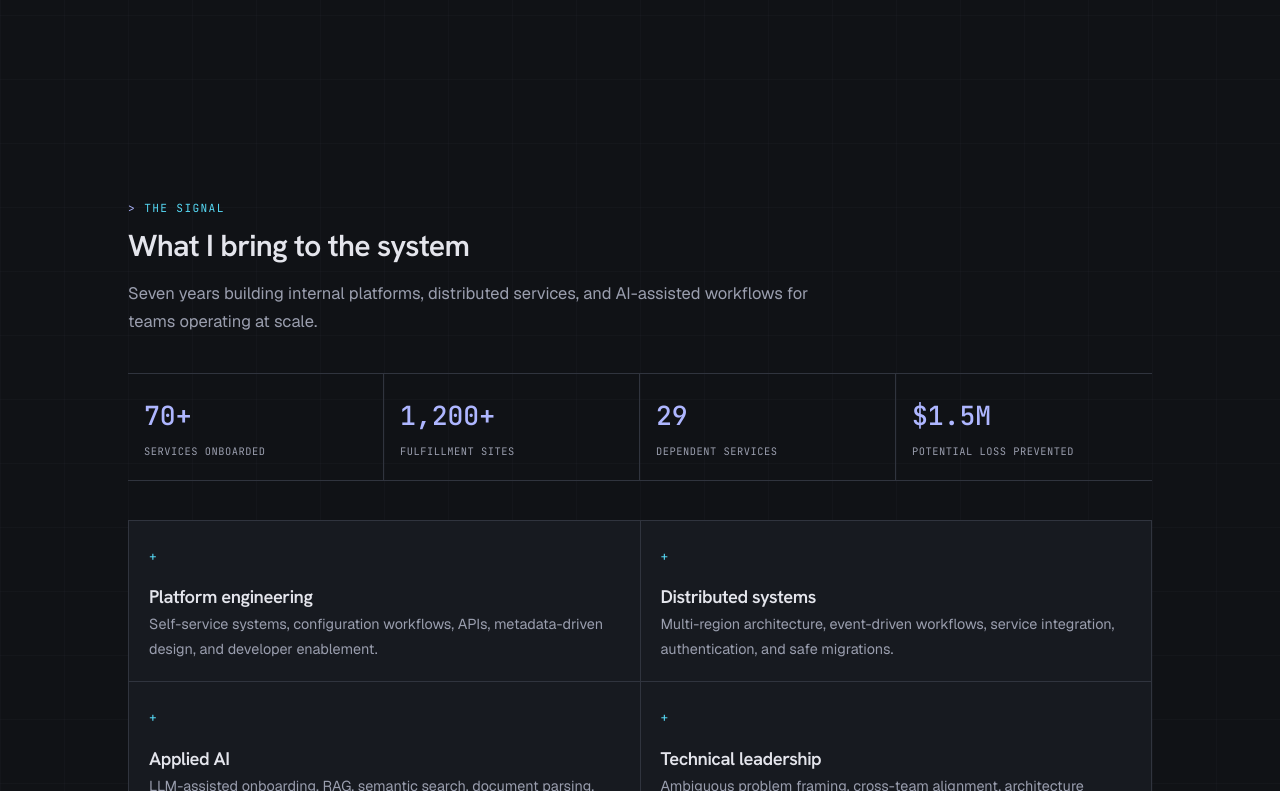
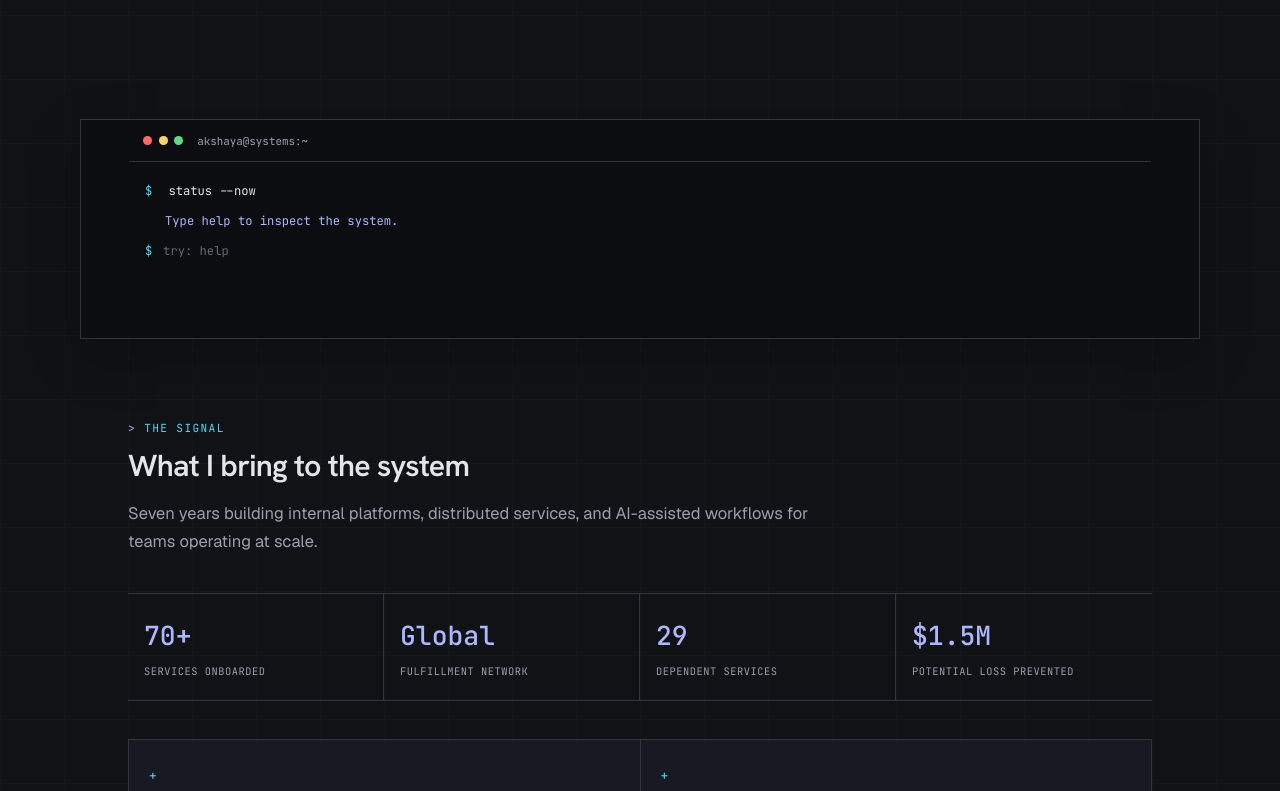
Before and after one commit to Akshaya2612/akshaya-portfolio, a React (Vite) app: page / in a window 1280 px wide. Shown: the part 689-1480 px from the top of the page. Built offline with nearby package versions, Linux system fonts and the light colour scheme.

Commit message:
Add terminal and event-driven architecture visuals

```diff
--- a/src/App.tsx
+++ b/src/App.tsx
@@ -56,6 +56,36 @@ function Hero() {
       <p className="hero-name">{identity.name}</p>
     </header>
   );
+}
+
+function Terminal() {
+  const [command, setCommand] = useState("");
+  const [output, setOutput] = useState("Type help to inspect the system.");
+  const run = (value: string) => {
+    const cmd = value.trim().toLowerCase();
+    const responses: Record<string, string> = {
+      help: "experience   systems   stack   contact",
+      experience: "Amazon · SS&C Eze · Apple · UW Foster",
+      systems: "workflow platforms · configuration as code · visible failure",
+      stack: "Java · Python · TypeScript · AWS · Step Functions · DynamoDB",
+      contact: "LinkedIn and GitHub are at the end of the route.",
+    };
+    setOutput(responses[cmd] ?? `command not found: ${cmd || "(empty)"}`);
+    setCommand("");
+  };
+  return <section className="terminal-shell" aria-label="Interactive portfolio terminal">
+    <div className="terminal-bar"><span className="terminal-dot red" /><span className="terminal-dot yellow" /><span className="terminal-dot green" /><span className="terminal-title">akshaya@systems:~</span></div>
+    <div className="terminal-body"><p><span className="prompt">$</span> status --now</p><p className="terminal-output">{output}</p><form onSubmit={event => { event.preventDefault(); run(command); }}><label><span className="prompt">$</span><input value={command} onChange={event => setCommand(event.target.value)} placeholder="try: help" aria-label="Terminal command" /></label></form></div>
+  </section>;
+}
+
+function Topology() {
+  const nodes = ["request", "notify", "approve", "decision", "state"];
+  return <section className="topology-panel" aria-label="Event-driven workflow topology">
+    <div className="topology-heading"><span className="system-label">SYSTEM BLUEPRINT / 01</span><span className="topology-status">● observable path</span></div>
+    <div className="topology-flow">{nodes.map((node, i) => <div className="topology-node-wrap" key={node}><div className="topology-node"><span className="node-index">0{i + 1}</span><strong>{node}</strong><small>{i === 0 ? "command" : i === 1 ? "event" : i === 2 ? "human gate" : i === 3 ? "event" : "projection"}</small></div>{i < nodes.length - 1 && <span className="topology-arrow">→</span>}</div>)}</div>
+    <p className="topology-caption">Every transition is explicit. Events carry the workflow forward, while audit and monitoring make the failure boundary visible.</p>
+  </section>;
 }
 
 function TechnicalProfile() {
@@ -209,7 +239,7 @@ function ExperienceMap() {
 }
 
 function FeaturedWorkPage() { return <main><Hero /><SystemsWork /></main>; }
-function SystemsPage() { return <main><TechnicalProfile /><Principles /><Leadership /></main>; }
+function SystemsPage() { return <main><TechnicalProfile /><Topology /><Principles /><Leadership /></main>; }
 function ExperiencePage() { return <main><ExperienceMap /><Leadership /></main>; }
 function ProjectsPage() { return <main><Building /><Writing /></main>; }
 function AboutPage() { return <main><Story /><OffClock /><Contact /></main>; }
@@ -267,6 +297,7 @@ export default function App() {
       : (
         <main>
           <Hero />
+          <Terminal />
           <TechnicalProfile />
           <SystemsWork />
           <Principles />
--- a/src/data/content.ts
+++ b/src/data/content.ts
@@ -20,7 +20,7 @@ export const technicalProfile = {
   sub: "Seven years building internal platforms, distributed services, and AI-assisted workflows for teams operating at scale.",
   metrics: [
     { value: "70+", label: "services onboarded" },
-    { value: "1,200+", label: "fulfillment sites" },
+    { value: "Global", label: "fulfillment network" },
     { value: "29", label: "dependent services" },
     { value: "$1.5M", label: "potential loss prevented" },
   ],
@@ -43,6 +43,7 @@ export const systemsWork = {
     { title: "Service onboarding, under an hour", label: "PLATFORM / APPLIED AI", problem: "New-service onboarding depended on scattered, unstructured documentation and took weeks.", contribution: "Designed an LLM-assisted pipeline that parsed service documentation into structured catalog metadata and a self-service workflow.", outcome: "Live across 70+ services in a global fulfillment network, reducing onboarding from weeks to under an hour.", pattern: "Metadata-driven design · document parsing · self-service platform" },
     { title: "Root-cause analysis as a workflow", label: "APPLIED AI / OPERATIONS", problem: "Operations teams spent too much time correlating live system data with scattered technical knowledge.", contribution: "Led an intern to build a secure assistant combining live API data with a 1,500+ document knowledge base.", outcome: "Automated diagnosis across 70+ workflows, with a target of reducing resolution time by 70%. The system was still being productionalized when I left.", pattern: "RAG · semantic search · secure operational tooling" },
     { title: "Governance built into the path", label: "RELIABILITY / PLATFORM", problem: "Self-service logistics workflows created risk when approvals and configuration changes were hard to audit.", contribution: "Architected an event-driven approvals and audit platform with governance guardrails and role-scoped access.", outcome: "Designed to prevent an estimated $1.5M in potential losses from misconfigurations.", pattern: "Event-driven architecture · auditability · access control" },
+    { title: "Events as the system of record", label: "ARCHITECTURE / WORKFLOW", problem: "A configuration request had to move through notification, approval, rejection, retries, and status updates without losing context.", contribution: "Modeled each transition as an observable event: request submitted, notification sent, approval awaited, decision emitted, and configuration state updated.", outcome: "Decoupled workflow steps, preserved an audit trail, and made failure boundaries visible enough to retry or investigate.", pattern: "Event-driven workflows · explicit state transitions · idempotent handlers" },
   ],
 };
 
--- a/src/styles.css
+++ b/src/styles.css
@@ -76,6 +76,37 @@ a:focus-visible { outline: 3px solid var(--accent); outline-offset: 3px; border-
 .hook { font-family: "Hanken Grotesk", system-ui, sans-serif; font-size: clamp(1.1rem, 2.6vw, 1.35rem); color: var(--accent); max-width: 34rem; margin: 0.4rem 0 1.4rem; }
 .hero-sub { max-width: var(--max); color: var(--ink); }
 .hero-name { color: var(--muted); font-weight: 600; }
+
+/* ---------- terminal ---------- */
+.terminal-shell { max-width: var(--wide); margin: 0 auto; padding: 0 clamp(1.2rem, 5vw, 3rem) 3rem; }
+.terminal-shell, .topology-panel { font-family: "JetBrains Mono", monospace; }
+.terminal-shell { border: 1px solid var(--line); background: #0b0d10; box-shadow: 0 18px 50px rgba(0,0,0,.22); }
+.terminal-bar { display: flex; align-items: center; gap: .42rem; padding: .7rem .9rem; border-bottom: 1px solid var(--line); color: var(--muted); font-size: .68rem; }
+.terminal-dot { width: .55rem; height: .55rem; border-radius: 50%; display: inline-block; }
+.terminal-dot.red { background: #ff6b6b; } .terminal-dot.yellow { background: #ffd166; } .terminal-dot.green { background: #65d68a; }
+.terminal-title { margin-left: .45rem; }
+.terminal-body { padding: 1.2rem 1rem 1.35rem; min-height: 8rem; font-size: .76rem; }
+.terminal-body p { margin: 0 0 .55rem; } .prompt { color: var(--cyan); margin-right: .55rem; }
+.terminal-output { color: var(--accent); padding-left: 1.25rem; }
+.terminal-body label { display: flex; align-items: center; }
+.terminal-body input { flex: 1; min-width: 0; border: 0; outline: 0; background: transparent; color: var(--ink); font: inherit; }
+.terminal-body input::placeholder { color: #626777; }
+
+/* ---------- architecture blueprint ---------- */
+.topology-panel { max-width: var(--wide); margin: 0 auto; padding: 0 clamp(1.2rem, 5vw, 3rem) 4rem; }
+.topology-panel::before { content: ""; display: block; border-top: 1px solid var(--line); margin-bottom: 2.2rem; }
+.topology-heading { display: flex; justify-content: space-between; gap: 1rem; margin-bottom: 1rem; }
+.topology-status { color: #65d68a; font-size: .65rem; }
+.topology-flow { display: grid; grid-template-columns: repeat(5, 1fr); align-items: center; gap: .5rem; }
+.topology-node-wrap { display: flex; align-items: center; gap: .5rem; min-width: 0; }
+.topology-node { flex: 1; min-height: 7rem; padding: .8rem; border: 1px solid var(--line); background: var(--panel); position: relative; transition: border-color .2s, transform .2s; }
+.topology-node:hover { border-color: var(--cyan); transform: translateY(-3px); }
+.node-index { display: block; color: var(--cyan); font-size: .62rem; margin-bottom: 1.4rem; }
+.topology-node strong { display: block; color: var(--ink); font-size: .78rem; text-transform: uppercase; }
+.topology-node small { display: block; color: var(--muted); font-size: .58rem; margin-top: .35rem; }
+.topology-arrow { color: var(--accent); font-size: 1.2rem; }
+.topology-caption { max-width: 48rem; color: var(--muted); font-size: .78rem; line-height: 1.6; margin: 1.2rem 0 0; border-left: 2px solid var(--cyan); padding-left: .8rem; }
+@media (max-width: 760px) { .topology-flow { grid-template-columns: 1fr; gap: .35rem; } .topology-node-wrap { display: block; } .topology-arrow { display: block; text-align: center; transform: rotate(90deg); height: 1.5rem; } .topology-node { min-height: 5.2rem; } .node-index { margin-bottom: .6rem; } }
 
 /* ---------- technical profile ---------- */
 .technical-profile { max-width: 70rem; }
```
